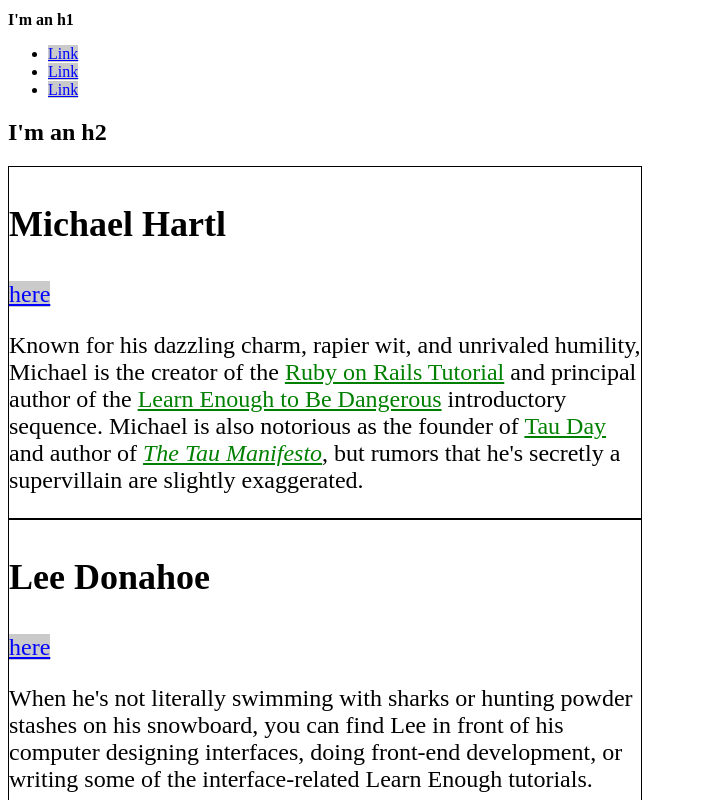
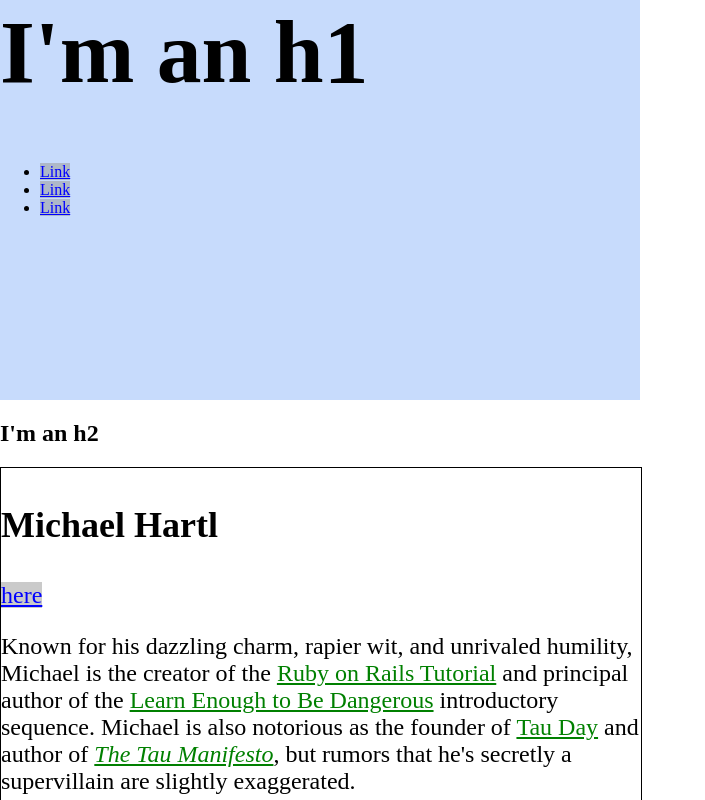
Before and after one commit to rivasalvaroy/rivasalvaroy.github.io, a plain HTML site: page index.html in a window 1280 px wide. Shown: the top 800 px of the page, without its empty margins (0-705 px from the left). Drawn offline with Linux system fonts and the light colour scheme.

Commit message:
Add 7.7.1 Exercises

```diff
--- a/index.html
+++ b/index.html
@@ -5,12 +5,28 @@
     <title>Test Page: Don't Panic</title>
     <style>
       /* GLOBAL STYLES */
+      html,
+      body {
+        margin: 0;
+        padding: 0;
+      }
+
       a {
         color: #f00;
       }
 
       h1 {
-        font-size: 1rem;
+        font-size: 7vw;
+        margin-top: 0;
+      }
+      /* HERO STYLES */
+      .full-hero {
+        background-color: #c7dbfc;
+        height: 50vh;
+        width: 50vw;
+      }
+
+      .hero-home {
       }
 
       /* SOCIAL STYLES */
@@ -44,6 +60,7 @@
     </style>
   </head>
   <body>
+    <div class="full-hero hero-home">
       <h1>I'm an h1</h1>
       <ul>
         <li>
@@ -56,6 +73,7 @@
           <a href="https://example.com/" class="social-link">Link</a>
         </li>
       </ul>
+    </div>
     <h2>I'm an h2</h2>
     <div class="bio-wrapper">
       <div class="bio-box">
```
Lines whose indentation alone changed are shown as unchanged.
